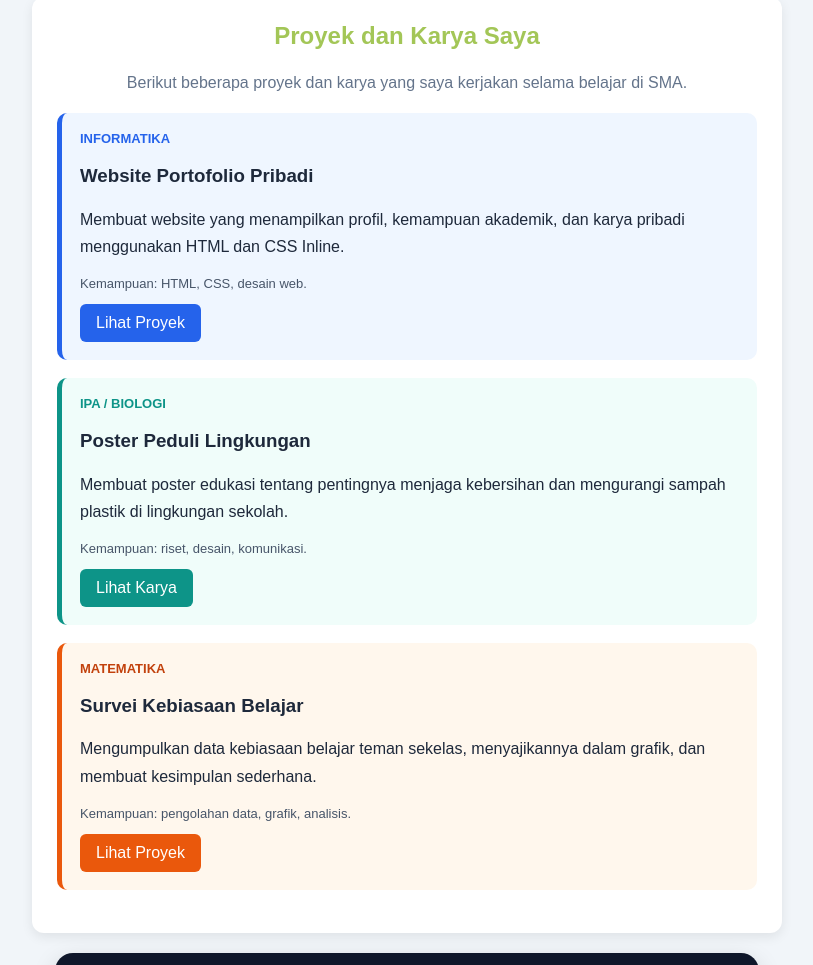
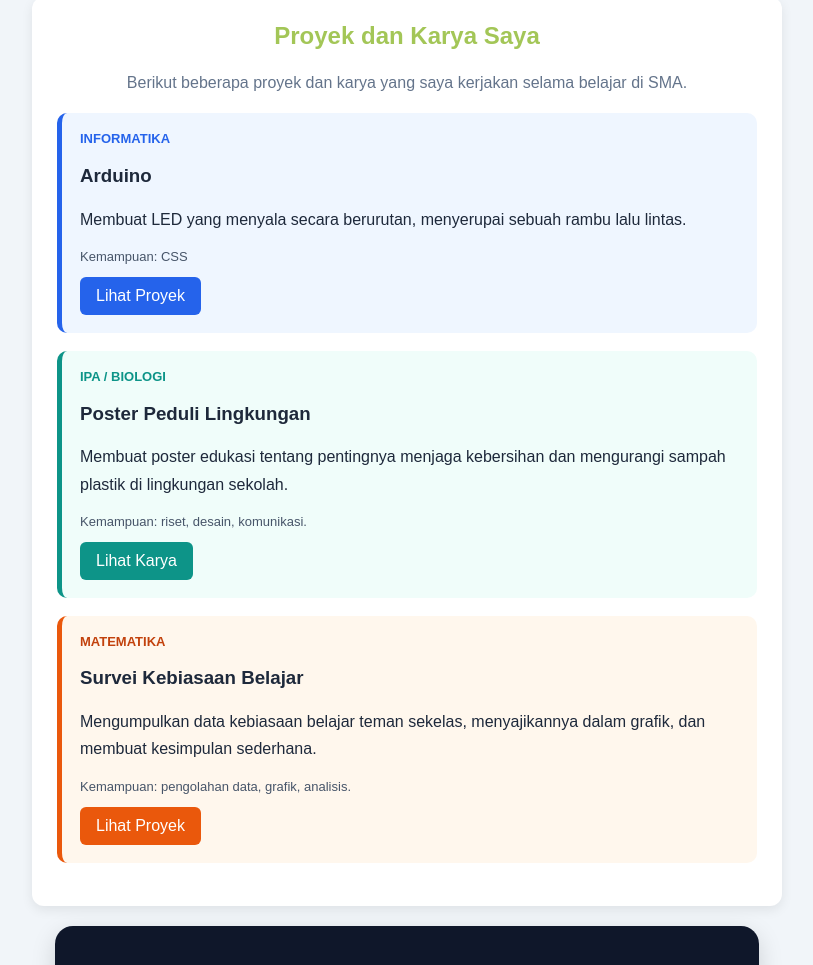
Before and after one commit to GreenoBob/Biodata, a plain HTML site: page index.html in a window 1280 px wide. Shown: the part 1380-2345 px from the top of the page, without its empty margins (233-1046 px from the left). Drawn offline with Linux system fonts and the light colour scheme.

Commit message:
Update index.html
Updated project description and skills in index.html.

```diff
--- a/index.html
+++ b/index.html
@@ -278,22 +278,20 @@
         </p>
 
 
-        <h3>Website Portofolio Pribadi</h3>
+        <h3>Arduino</h3>
 
 
         <p style="line-height: 1.7;">
-            Membuat website yang menampilkan profil,
-            kemampuan akademik, dan karya pribadi
-            menggunakan HTML dan CSS Inline.
+            Membuat LED yang menyala secara berurutan, menyerupai sebuah rambu lalu lintas.
         </p>
 
 
         <p style="font-size: 13px; color: #475569;">
-            Kemampuan: HTML, CSS, desain web.
+            Kemampuan: CSS
         </p>
 
 
-        <a href="https://example.com"
+        <a href="https://wokwi.com/projects/476372529505810433"
            style="
                display: inline-block;
                background-color: #2563eb;
```
